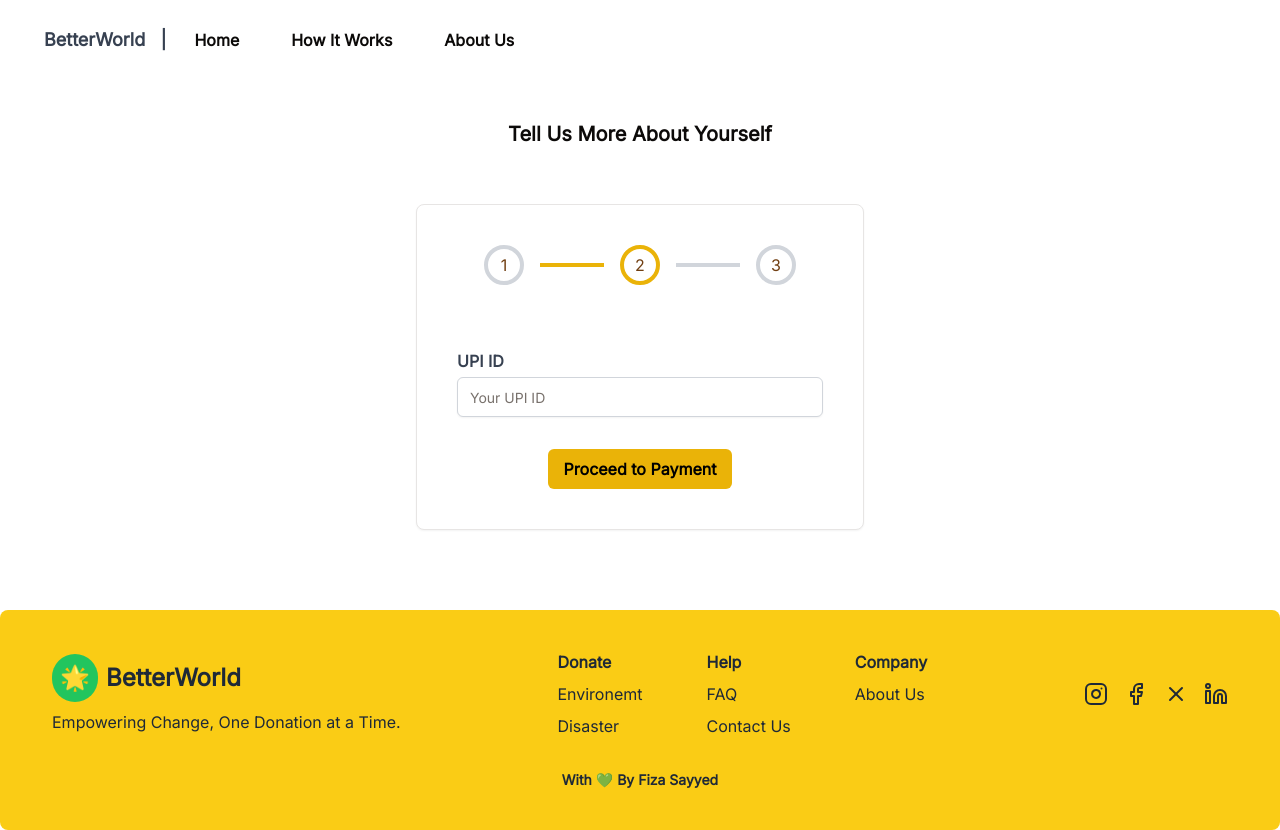
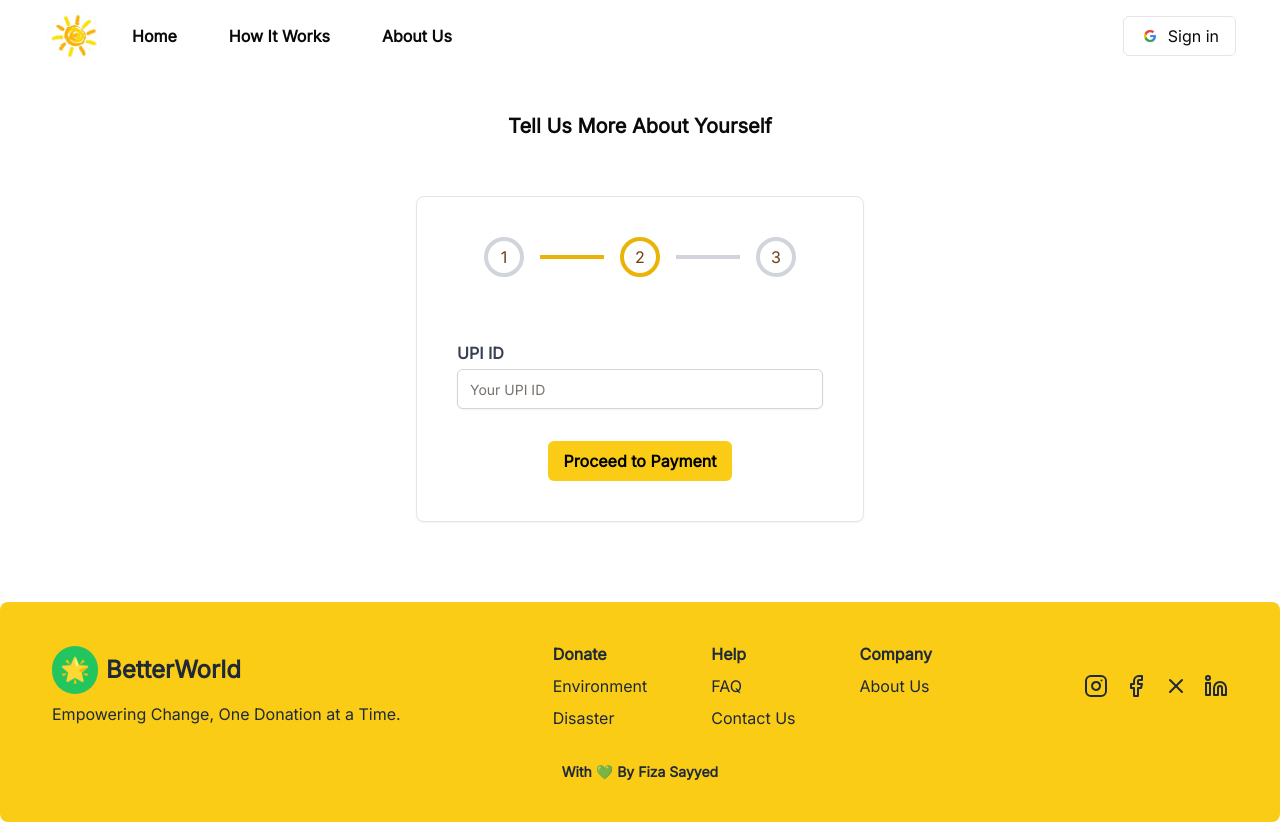
Before and after one commit to fizasayyed/betterworld, a Next.js app in the folder frontend/: page /donate/payment/details in a window 1280 px wide. Built offline with nearby package versions, Linux system fonts and the light colour scheme; no server answers.

Commit message:
Added user login button to navbar, user image too

```diff
--- a/frontend/package.json
+++ b/frontend/package.json
@@ -12,6 +12,7 @@
     "@hookform/resolvers": "^3.9.0",
     "@radix-ui/react-accordion": "^1.2.0",
     "@radix-ui/react-aspect-ratio": "^1.1.0",
+    "@radix-ui/react-avatar": "^1.1.0",
     "@radix-ui/react-label": "^2.1.0",
     "@radix-ui/react-menubar": "^1.1.1",
     "@radix-ui/react-slot": "^1.1.0",
--- a/frontend/src/app/donate/page.tsx
+++ b/frontend/src/app/donate/page.tsx
@@ -10,7 +10,7 @@ import Footer from "@/components/footer/footer";
 
 export default function DetailsPage() {
     const currentStep = 1; // For progress bar
-    const { data: session, status } = useSession();
+    const { data: session, status } = useSession(); // will use this later on to send backend the deets of signed in user
     const router = useRouter();
 
     useEffect(() => {
@@ -35,7 +35,7 @@ export default function DetailsPage() {
                         </div>
                         <div className="flex justify-center">
                             {status === "unauthenticated" ? (
-                                <SignIn />
+                                <SignIn name="Sign in with Google" />
                             ) : (
                                 <p>Redirecting to payment details...</p>
                             )}
@@ -43,9 +43,7 @@ export default function DetailsPage() {
                     </Card>
                 </div>
             </div>
-            <div>
-                <Footer />
-            </div>
+            <Footer />
         </>
     );
 }
--- a/frontend/src/app/donate/payment/details/page.tsx
+++ b/frontend/src/app/donate/payment/details/page.tsx
@@ -11,7 +11,6 @@ import { Button } from "@/components/ui/button";
 import { MenubarDemo } from "@/components/navbar/navbar";
 import { StepProgressBar } from "@/components/ui/progressbar";
 import { useFormStore } from "@/lib/useFormStore";
-import Image from "next/image";
 import Footer from "@/components/footer/footer";
 
 const formSchema = z.object({
@@ -20,7 +19,6 @@ const formSchema = z.object({
 
 export default function PaymentsPage() {
     const currentStep = 2; // For progress bar
-    const router = useRouter();
     const { updateUPI } = useFormStore();
 
     // Retrieve name, email from the state if any
@@ -84,7 +82,7 @@ export default function PaymentsPage() {
                                 <div className="flex justify-center">
                                     <Button
                                         type="submit"
-                                        className="px-4 py-2 text-black font-semibold rounded-md mt-4 bg-yellow-500 hover:bg-yellow-600">
+                                        className="px-4 py-2 text-black font-semibold rounded-md mt-4">
                                         Proceed to Payment
                                     </Button>
                                 </div>
@@ -93,9 +91,7 @@ export default function PaymentsPage() {
                     </Card>
                 </div>
             </div>
-            <div>
-                <Footer />
-            </div>
+            <Footer />
         </>
 
     )
--- a/frontend/src/components/footer/footer.tsx
+++ b/frontend/src/components/footer/footer.tsx
@@ -20,7 +20,7 @@ export default function Footer() {
                 <div className="flex justify-between space-x-16">
                     <div className="flex flex-col space-y-2">
                         <h3 className="font-semibold">Donate</h3>
-                        <a href="#">Environemt</a>
+                        <a href="#">Environment</a>
                         {/* <a href="#">Social</a> */}
                         {/* <a href="#">Medicine</a> */}
                         <a href="#">Disaster</a>
--- a/frontend/src/components/navbar/navbar.tsx
+++ b/frontend/src/components/navbar/navbar.tsx
@@ -1,5 +1,6 @@
 "use client"
 import { useRouter } from "next/navigation";
+import { useSession } from "next-auth/react";
 import {
     Menubar,
     MenubarContent,
@@ -10,16 +11,21 @@ import {
     MenubarSubTrigger,
     MenubarTrigger,
 } from "@/components/ui/menubar"
+import { Avatar, AvatarImage, AvatarFallback } from "../ui/avatar";
+import Image from "next/image";
+import SignIn from "../signinform/signin";
 
 export function MenubarDemo() {
     const router = useRouter();
     const handleNavigation = (path: string) => {
         router.push(path);
     };
+    const { data: session } = useSession();
     return (
-        <div className="mx-10 my-5">
-            <Menubar>
-                <h1 onClick={() => handleNavigation('/')} className="cursor-pointer text-lg font-semibold text-gray-700"><strong>BetterWorld </strong>&nbsp;&nbsp;|</h1>
+        <div className="mx-10 my-4">
+            <Menubar className="flex justify-between items-center">
+                <div className="flex space-x-1">
+                    <Image src="/images/betterworld.png" alt="Logo" width="60" height="60" />
                     <MenubarMenu>
                         <MenubarTrigger onClick={() => handleNavigation('/')}>Home</MenubarTrigger>
                     </MenubarMenu>
@@ -39,6 +45,22 @@ export function MenubarDemo() {
                     <MenubarMenu>
                         <MenubarTrigger>About Us</MenubarTrigger>
                     </MenubarMenu>
+                </div>
+                <div>
+                    <MenubarMenu>
+                        {session ? (
+                            <div className="flex items-center">
+                                <span className="mr-2">Hello, {session.user?.name}</span>
+                                <Avatar>
+                                    <AvatarImage src={session.user?.image || "https://github.com/shadcn.png"} />
+                                    <AvatarFallback>{session.user?.name?.[0] || "U"}</AvatarFallback>
+                                </Avatar>
+                            </div>
+                        ) : (
+                            <SignIn name="Sign in" />
+                        )}
+                    </MenubarMenu>
+                </div>
             </Menubar>
         </div>
     )
--- a/frontend/src/components/signinform/signin.tsx
+++ b/frontend/src/components/signinform/signin.tsx
@@ -2,7 +2,7 @@ import { signIn } from "next-auth/react";
 import { Button } from "@/components/ui/button";
 import Image from "next/image";
 
-export default function SignIn() {
+export default function SignIn({ name }) {
     const handleSignIn = async (e) => {
         e.preventDefault();
         await signIn("google");
@@ -12,7 +12,7 @@ export default function SignIn() {
         <form onSubmit={handleSignIn}>
             <Button type="submit" variant="outline">
                 <Image className="mr-2" src="/images/google_logo.png" alt="Google logo" width="20" height="20" />
-                Sign in with Google
+                {name}
             </Button>
         </form>
     );
--- /dev/null
+++ b/frontend/src/components/ui/avatar.tsx
@@ -0,0 +1,50 @@
+"use client"
+
+import * as React from "react"
+import * as AvatarPrimitive from "@radix-ui/react-avatar"
+
+import { cn } from "@/lib/utils"
+
+const Avatar = React.forwardRef<
+  React.ElementRef<typeof AvatarPrimitive.Root>,
+  React.ComponentPropsWithoutRef<typeof AvatarPrimitive.Root>
+>(({ className, ...props }, ref) => (
+  <AvatarPrimitive.Root
+    ref={ref}
+    className={cn(
+      "relative flex h-10 w-10 shrink-0 overflow-hidden rounded-full",
+      className
+    )}
+    {...props}
+  />
+))
+Avatar.displayName = AvatarPrimitive.Root.displayName
+
+const AvatarImage = React.forwardRef<
+  React.ElementRef<typeof AvatarPrimitive.Image>,
+  React.ComponentPropsWithoutRef<typeof AvatarPrimitive.Image>
+>(({ className, ...props }, ref) => (
+  <AvatarPrimitive.Image
+    ref={ref}
+    className={cn("aspect-square h-full w-full", className)}
+    {...props}
+  />
+))
+AvatarImage.displayName = AvatarPrimitive.Image.displayName
+
+const AvatarFallback = React.forwardRef<
+  React.ElementRef<typeof AvatarPrimitive.Fallback>,
+  React.ComponentPropsWithoutRef<typeof AvatarPrimitive.Fallback>
+>(({ className, ...props }, ref) => (
+  <AvatarPrimitive.Fallback
+    ref={ref}
+    className={cn(
+      "flex h-full w-full items-center justify-center rounded-full bg-muted",
+      className
+    )}
+    {...props}
+  />
+))
+AvatarFallback.displayName = AvatarPrimitive.Fallback.displayName
+
+export { Avatar, AvatarImage, AvatarFallback }
```
Also changed, not shown: frontend/public/images/betterworld.png (added), 1 other file (tests, documents, lock files or other folders). Lines whose indentation alone changed are shown as unchanged.
